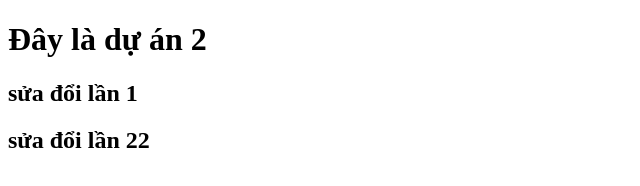
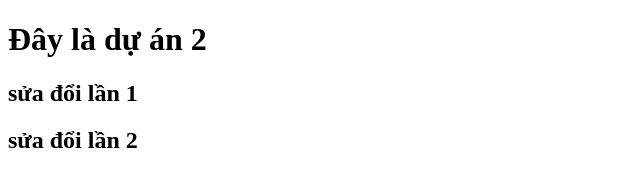
Before and after one commit to nguyendat1905/d-n-2, a plain HTML site: page index.html in a window 1280 px wide. Shown: the full height of the page, 0-640 px from the left. Drawn offline with Linux system fonts and the light colour scheme.

Commit message:
sửa đổi lần 3

```diff
--- a/index.html
+++ b/index.html
@@ -10,7 +10,7 @@
 <body>
     <h1>Đây là dự án 2</h1>
     <h2>sửa đổi lần 1</h2>
-    <h2>sửa đổi lần 22</h2>
+    <h2>sửa đổi lần 2</h2>
 </body>
 
 </html>
```
